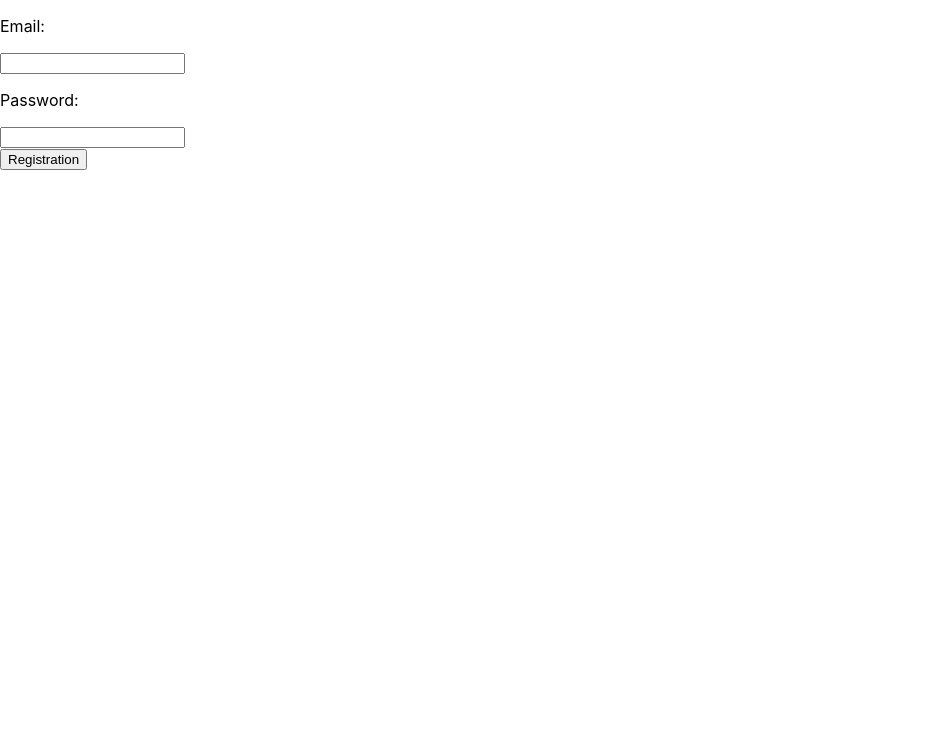
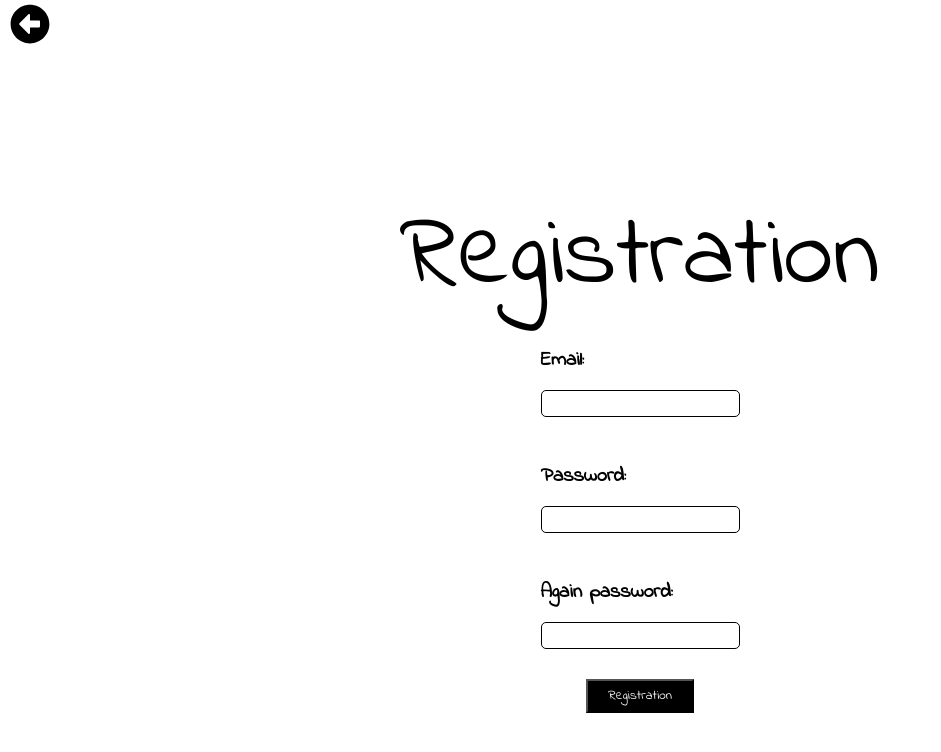
Before and after one commit to SergeyZhilin93/react_todo_app, a React (Create React App) app: page /registration in a window 1280 px wide. Shown: the top 752 px of the page, without its empty margins (0-941 px from the left). Built offline with nearby package versions, Linux system fonts and the light colour scheme.

Commit message:
added style for registretion componentand password confimation

```diff
--- a/src/components/Auth/Login/index.js
+++ b/src/components/Auth/Login/index.js
@@ -31,7 +31,7 @@ class Login extends Component {
   render() {
     return (
       <form className='login-form'>
-        <p className='form-heading'>Test Site</p>
+        <p className='form-heading'>Login</p>
         <div className='form-group'>
           <label>Email :</label>
           <input onChange={this.handleUserNameChange} type='email' name='login' className='form-group-input'></input>
--- a/src/components/Auth/Registration/index.js
+++ b/src/components/Auth/Registration/index.js
@@ -1,38 +1,59 @@
-import React, { Component } from 'react';
+import React, { Component, Fragment } from 'react';
 import { withRouter } from "react-router";
 import { registration } from '../../../api/auth'
+import { FontAwesomeIcon } from '@fortawesome/react-fontawesome'
+import { faArrowAltCircleLeft } from '@fortawesome/free-solid-svg-icons'
+import './style.css'
 
 
 class Registration extends Component {
   state = {
     email: '',
-    password: ''
+    password: '',
+    PasswordConfirmation: ''
   }
 
   handleChangeEmail = e => this.setState({ email: e.target.value })
 
   hadleChangePassword = e => this.setState({ password: e.target.value })
 
+  handlePasswordConfirmation = e => this.setState({ PasswordConfirmation: e.target.value })
+
   handleSubmit = e => {
     e.preventDefault()
-    registration({email: this.state.email, password: this.state.password})
+    registration({email: this.state.email, password: this.state.password, password_confirmation: this.state.PasswordConfirmation})
       .then(() => this.props.history.push('/'))
       .catch(() => alert('Oops, you lose'))
   }
 
+  handleBack = e => {
+    e.preventDefault()
+    this.props.history.push('/')
+  }
+
   render() {
     return(
-      <form>
-        <div>
-          <p>Email: </p>
-          <input onChange={this.handleChangeEmail} type='email' name='email'></input>
-        </div>
-        <div>
-          <p>Password: </p>
-          <input onChange={this.hadleChangePassword} type='password' name='password'></input>
-        </div>
-        <button onClick={this.handleSubmit}>Registration</button>
-      </form>
+      <Fragment>
+        <p className='back-button'>
+          <FontAwesomeIcon icon={faArrowAltCircleLeft} onClick={this.handleBack}/>
+        </p>
+        <form className='form-reg'>
+          <p className='title-reg'>Registration</p>
+          <div className='form-group'>
+            <p className='title-input'>Email: </p>
+            <input onChange={this.handleChangeEmail} type='email' name='email' className='form-group-input'></input>
+          </div>
+          <div className='form-group'>
+            <p className='title-input'>Password: </p>
+            <input onChange={this.hadleChangePassword} type='password' name='password' className='form-group-input'></input>
+          </div>
+          <div className='form-group'>
+            <p className='title-input'>Again password: </p>
+            <input onChange={this.handlePasswordConfirmation} type='password' className='form-group-input'></input>
+          </div>
+          <button onClick={this.handleSubmit} className='form-reg-button'>Registration</button>
+        </form>
+      </Fragment>
     )
   }
 }
--- a/src/components/Auth/Registration/style.css
+++ b/src/components/Auth/Registration/style.css
@@ -0,0 +1,54 @@
+@import url('https://fonts.googleapis.com/css?family=Indie+Flower&display=swap');
+
+
+.form-reg {
+  height: 100vh;
+  display: flex;
+  flex-direction: column;
+  justify-content: center;
+  align-items: center;
+  font-family: 'Indie Flower', cursive;
+}
+
+.form-group-input {
+  margin: 15px 0;
+  padding: 5px 10px;
+  border-radius: 5px;
+  border: 1px solid #000000;
+}
+
+.form-group-input {
+  margin: 15px 0;
+  padding: 5px 10px;
+  border-radius: 5px;
+  border: 1px solid #000000;
+}
+
+.title-reg {
+  margin: 0;
+  font-size: 100px;
+}
+
+.form-reg-button {
+  color: #fff;
+  background: #000000;
+  padding: 5px 20px;
+  font-family: 'Indie Flower', cursive;
+}
+.form-reg-button:hover {
+  background: #E85F4C;
+ }
+.form-reg-button:active {
+  background: #980F00;
+ }
+
+ .back-button {
+   margin: 0;
+  font-size: 40px;
+	padding: 0 0 0 10px;
+	cursor: pointer;
+ }
+
+ .title-input {
+   margin: 0;
+ }
--- a/src/components/Todo/index.js
+++ b/src/components/Todo/index.js
@@ -21,6 +21,7 @@ export class Todo extends Component {
 
   handleSubmit = e => {
     e.preventDefault()
+    if (this.state.task.length == 0) return
     const { createTaskDisabled, task, tasks } = this.state
     if (createTaskDisabled == false) {
       this.setState({ createTaskDisabled: true})
```
